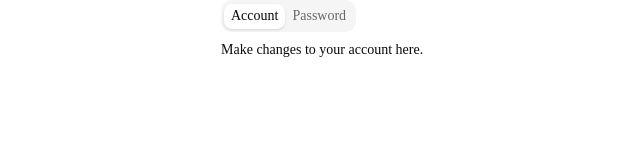
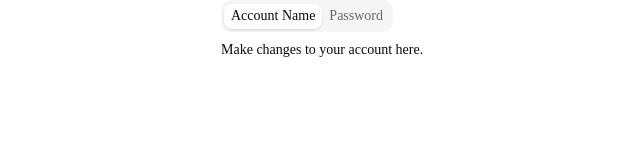
Before and after one commit to Arham11/next-js-demo, a Next.js app: page / in a window 1280 px wide. Shown: the top 160 px of the page, without its empty margins (219-859 px from the left). Built offline with nearby package versions, Linux system fonts and the light colour scheme.

Commit message:
deployment check

```diff
--- a/src/app/page.tsx
+++ b/src/app/page.tsx
@@ -10,7 +10,7 @@ export default function Home() {
     <div className="flex items-center justify-around">
       <Tabs defaultValue="account" className="w-100">
         <TabsList>
-          <TabsTrigger value="account">Account</TabsTrigger>
+          <TabsTrigger value="account">Account Name</TabsTrigger>
           <TabsTrigger value="password">Password</TabsTrigger>
         </TabsList>
         <TabsContent value="account">
```
